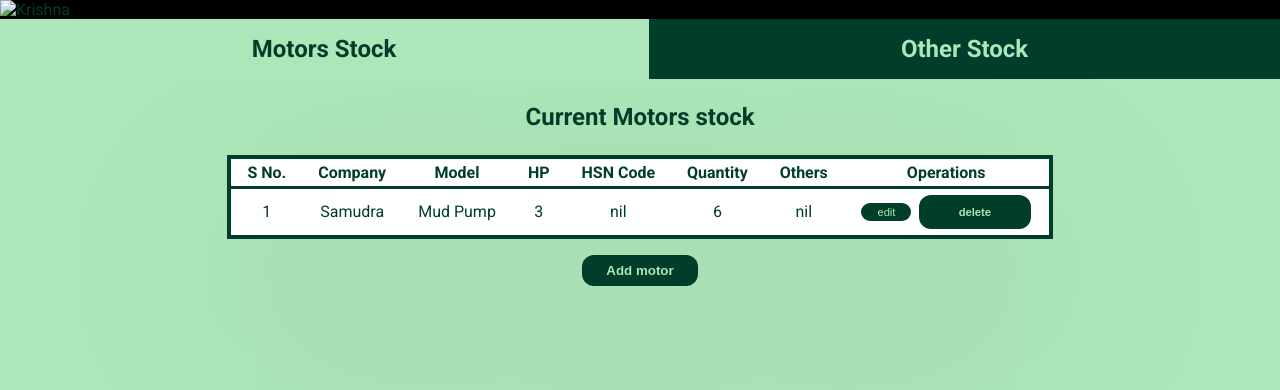
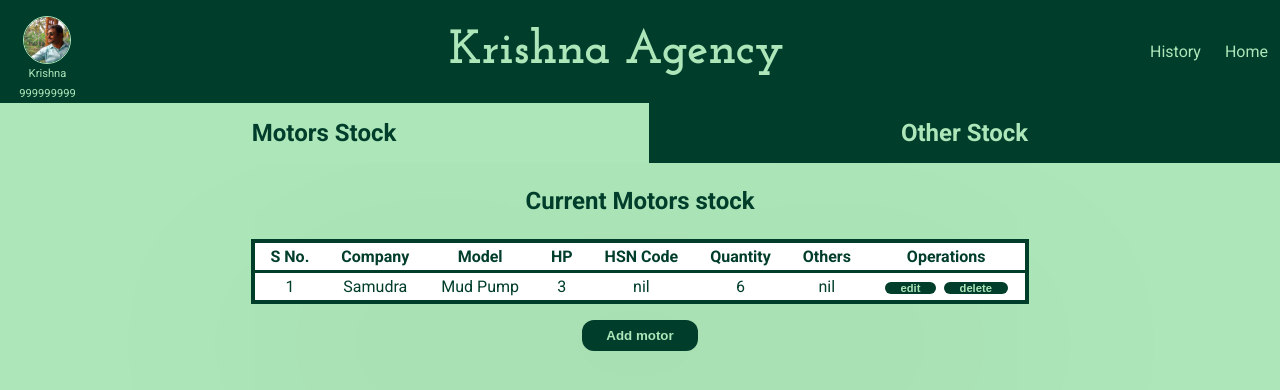
Before and after one commit to adi-1806/stockmanagment, a Django app: page /stock_page/ in a window 1280 px wide. Shown: the top 390 px of the page. Run offline with Django 3.2, Linux system fonts and the light colour scheme; data comes from the database, SQL or seed files in the repository.

Commit message:
Add Header

```diff
--- a/stock/static/stock/includes/header.css
+++ b/stock/static/stock/includes/header.css
@@ -1,6 +1,52 @@
+@import url('https://fonts.googleapis.com/css2?family=Josefin+Slab:ital,wght@0,700;1,700&display=swap');
 header{
-    background-color: black;
+    background-color: #003d2b;
     position: sticky;
     top: 0;
     width: 100%;
 }
+nav{
+    display: flex;
+    justify-content: space-between;
+ }
+.profilepic{
+    padding: 1rem;
+    padding-bottom: 0;
+    display: flex;
+    flex-direction: column;
+    align-items: center;
+}
+.profilepic p{
+    color: #ade6b9;
+    margin: .2rem;
+    font-size: .7rem;
+}
+.profilepic img{
+    border: 1px solid #ade6b9;
+    border-radius: 50%;
+    width: 3rem;
+    object-fit: contain;
+}
+
+.logo{
+    font-family: 'Josefin Slab', serif;
+    color: #ade6b9;
+    font-size: 3rem;
+    display: flex;
+    align-items: center;
+}
+
+.actions{
+    display: flex;
+    justify-content: space-between;
+    align-items: center;
+}
+.actions li{
+    color: #ade6b9;
+    list-style: none;
+    padding: 0 0.75rem 0 0.75rem;
+}
+li a{
+    text-decoration: none;
+    color: #ade6b9;
+}
--- a/stock/static/stock/stock.css
+++ b/stock/static/stock/stock.css
@@ -95,10 +95,15 @@ button{
     padding: 0;
 }
 
-
-button>a {
+.abut>a {
     display: block;
     padding: .5rem 1.5rem;
+    font-weight: bolder;
+    color: #ade6b9;
+    text-decoration: none;
+}
+
+button>a{
     font-weight: bolder;
     color: #ade6b9;
     text-decoration: none;
@@ -120,5 +125,8 @@ button.operations{
     width: fit-content;
     font-size: .7rem;
     margin: .1rem;
+    padding: 0;
+}
+.operations>a{
     padding: .2rem 1rem;
 }
--- a/stock/templates/stock/includes/header.html
+++ b/stock/templates/stock/includes/header.html
@@ -2,8 +2,17 @@
 
 <header>
     <nav>
+        <div class="profilepic">
+            <img src="{% static "stock/images/profilepic.jpeg" %}" alt="Krishna">
+            <p>Krishna</p>
+            <p>999999999</p>
+        </div>
         <div class="logo">
-            <img src="{% static "stock/stock.css" %}" alt="Krishna">
+            Krishna Agency
+        </div>
+        <div class="actions">
+            <li class="act1"><a href="">History</a></li>
+            <li class="act2"><a href={% url 'stockpage' %}>Home</a></li>
         </div>
     </nav>
 </header>
--- a/stock/templates/stock/stock.html
+++ b/stock/templates/stock/stock.html
@@ -45,7 +45,7 @@
                     <td>{{fields.hsncode}}</td>
                     <td>{{fields.quantity}}</td>
                     <td>{{fields.others}}</td>
-                    <td><button class="operations">edit</button>
+                    <td><button class="operations"><a href="">edit</a></button>
                         <button class="operations"><a href={% url 'delete-motor' fields.id %}>delete</a></button>
                     </td>
                 </tr>
@@ -81,7 +81,7 @@
                     <td>{{fields.specifications}}</td>
                     <td>{{fields.quantity}}</td>
                     <td>{{fields.hsncode}}</td>
-                    <td><button class="operations">edit</button>
+                    <td><button class="operations"><a href="">edit</a></button>
                         <button class="operations"><a href={% url 'delete-other' fields.id %}>delete</a></button>
                 </tr>
                 {% endfor %}
```
Also changed, not shown: stock/static/stock/images/logo.png (deleted), stock/static/stock/images/profilepic.jpeg (added).
